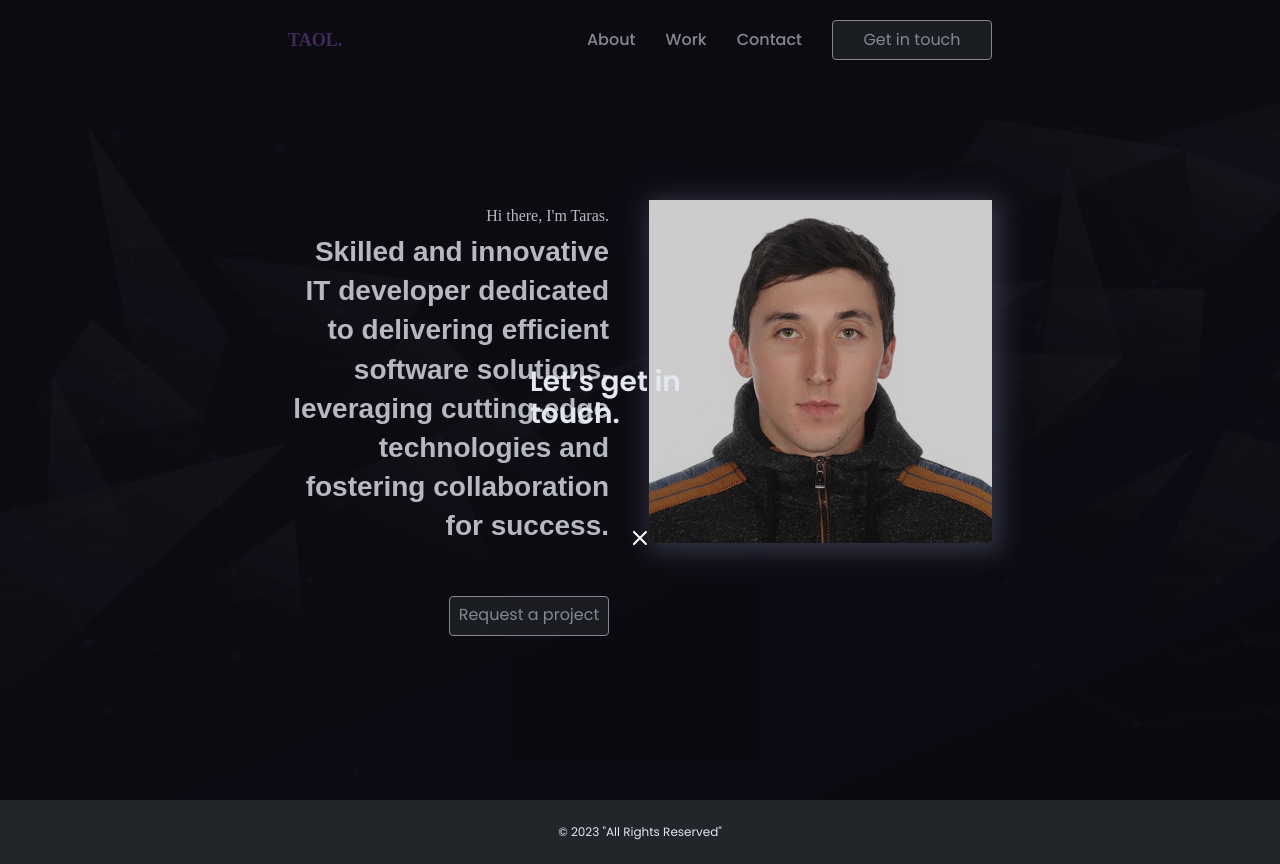
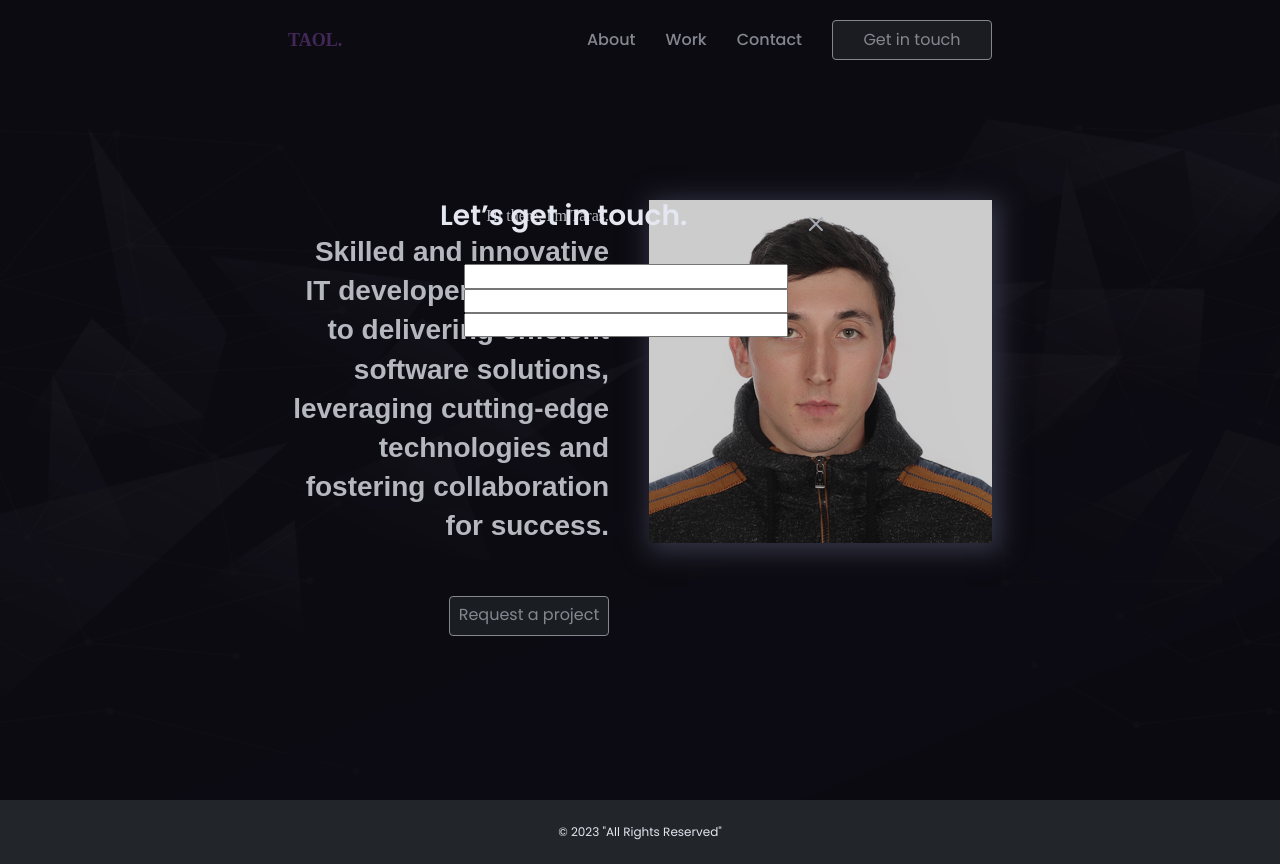
Before and after one commit to Taras-Novitskyi/MyPortfolio, a React (Create React App) app: page / in a window 1280 px wide. Both pictures are taken after a click on the button "Get in touch". Built offline with nearby package versions, Linux system fonts and the light colour scheme.

Commit message:
update modal

```diff
--- a/src/components/Modal/Modal.styled.ts
+++ b/src/components/Modal/Modal.styled.ts
@@ -13,22 +13,15 @@ export const Backdrop = styled.div`
 
 export const ModalBox = styled.div`
   position: absolute;
-  top: 0;
-  bottom: 0;
-  left: 0;
-  right: 0;
+  top: 50%;
+  left: 50%;
   z-index: 100;
 
-  @media (min-width: 375px) {
-    top: 50%;
-    left: 50%;
+  transform: translate(-50%, -50%);
+  width: 300px;
+  height: 300px;
 
-    transform: translate(-50%, -50%);
-    width: 300px;
-    height: 300px;
-
-    border-radius: 30px;
-  }
+  border-radius: 30px;
 
   @media (min-width: 768px) {
     width: 400px;
@@ -41,34 +34,18 @@ export const ModalBox = styled.div`
   }
 `;
 
-export const MessageBox = styled.div`
-  position: absolute;
-  bottom: 50%;
-  left: 50%;
-  transform: translate(-50%, 50%);
-  width: 299px;
-  height: 269px;
-
+export const Form = styled.form`
   padding-top: 40px;
   padding-right: 26px;
   padding-left: 26px;
 
   @media (min-width: 375px) {
-    bottom: 18px;
-    transform: translateX(-50%);
-    width: 200px;
-    height: 180px;
-
     padding-top: 22px;
     padding-right: 18px;
     padding-left: 18px;
   }
 
   @media (min-width: 768px) {
-    bottom: 24px;
-    width: 268px;
-    height: 242px;
-
     padding-top: 32px;
     padding-right: 24px;
     padding-left: 24px;
@@ -78,7 +55,7 @@ export const MessageBox = styled.div`
   }
 `;
 
-export const Message = styled.div`
+export const Title = styled.div`
   font-family: "Poppins";
   font-size: ${(p) => p.theme.fontSizes.xxxl}px;
   font-weight: 600;
@@ -100,16 +77,13 @@ export const Message = styled.div`
 
 export const CloseBtn = styled.button`
   position: absolute;
-  bottom: 14px;
-  left: 50%;
-  transform: translateX(-50%);
+  top: 0;
+  right: 0;
   width: 48px;
   height: 48px;
 
-  border-radius: 50%;
+  background-color: transparent;
   border: none;
-  background-color: transparent;
-  transition: all 250ms cubic-bezier(0.4, 0, 0.2, 1);
 
   @media (min-width: 375px) {
     bottom: 12px;
@@ -126,12 +100,6 @@ export const CloseBtn = styled.button`
   @media (min-width: 1440px) {
   }
 
-  &:hover,
-  &:focus {
-    background-color: #53336e;
-    outline: none;
-  }
-
   &::before,
   &::after {
     content: "";
@@ -140,12 +108,19 @@ export const CloseBtn = styled.button`
     left: 50%;
     width: 40%;
     height: 2px;
-    background-color: white;
+    background-color: #a6a9b3;
     border-radius: 2px;
     transform: translate(-50%, -50%) rotate(45deg);
+
+    transition: all 250ms cubic-bezier(0.4, 0, 0.2, 1);
   }
 
   &::after {
     transform: translate(-50%, -50%) rotate(-45deg);
   }
+
+  &:hover::before,
+  &:hover::after {
+    background-color: #e4e6f0;
+  }
 `;
--- a/src/components/Modal/Modal.tsx
+++ b/src/components/Modal/Modal.tsx
@@ -1,13 +1,7 @@
 import React, { useState, useEffect, useRef, useCallback } from "react";
 import ReactDOM from "react-dom";
 
-import {
-  Backdrop,
-  Message,
-  CloseBtn,
-  ModalBox,
-  MessageBox,
-} from "./Modal.styled";
+import { Backdrop, Title, CloseBtn, ModalBox, Form } from "./Modal.styled";
 
 type Props = {
   onClose: () => void;
@@ -53,12 +47,13 @@ export const Modal: React.FC<Props> = (props) => {
     <>
       <Backdrop>
         <ModalBox ref={tooltipRef}>
-          <MessageBox>
-            <Message>
-              Let’s get in touch.
-            </Message>
-            <CloseBtn onClick={closeModal} />
-          </MessageBox>
+          <Title>Let’s get in touch.</Title>
+          <Form>
+            <input></input>
+            <input></input>
+            <input></input>
+          </Form>
+          <CloseBtn onClick={closeModal} />
         </ModalBox>
       </Backdrop>
     </>,
```
